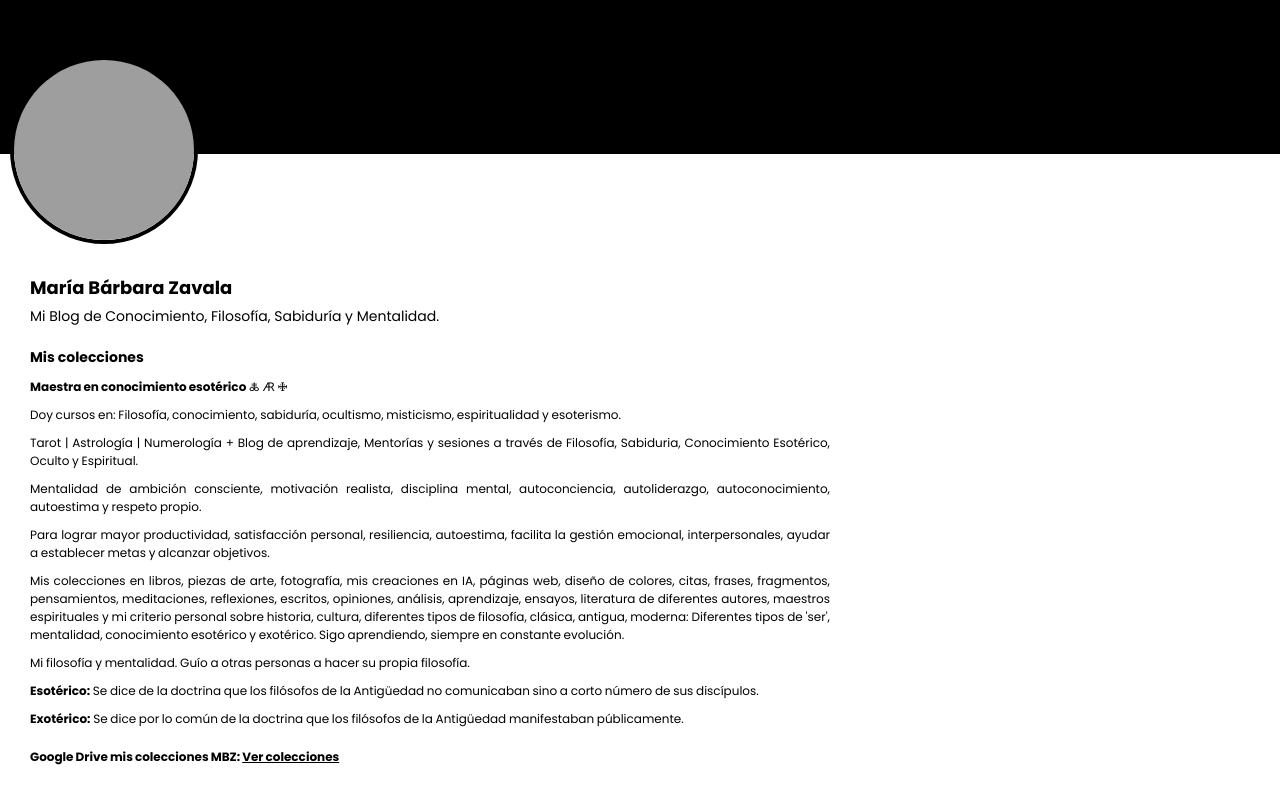
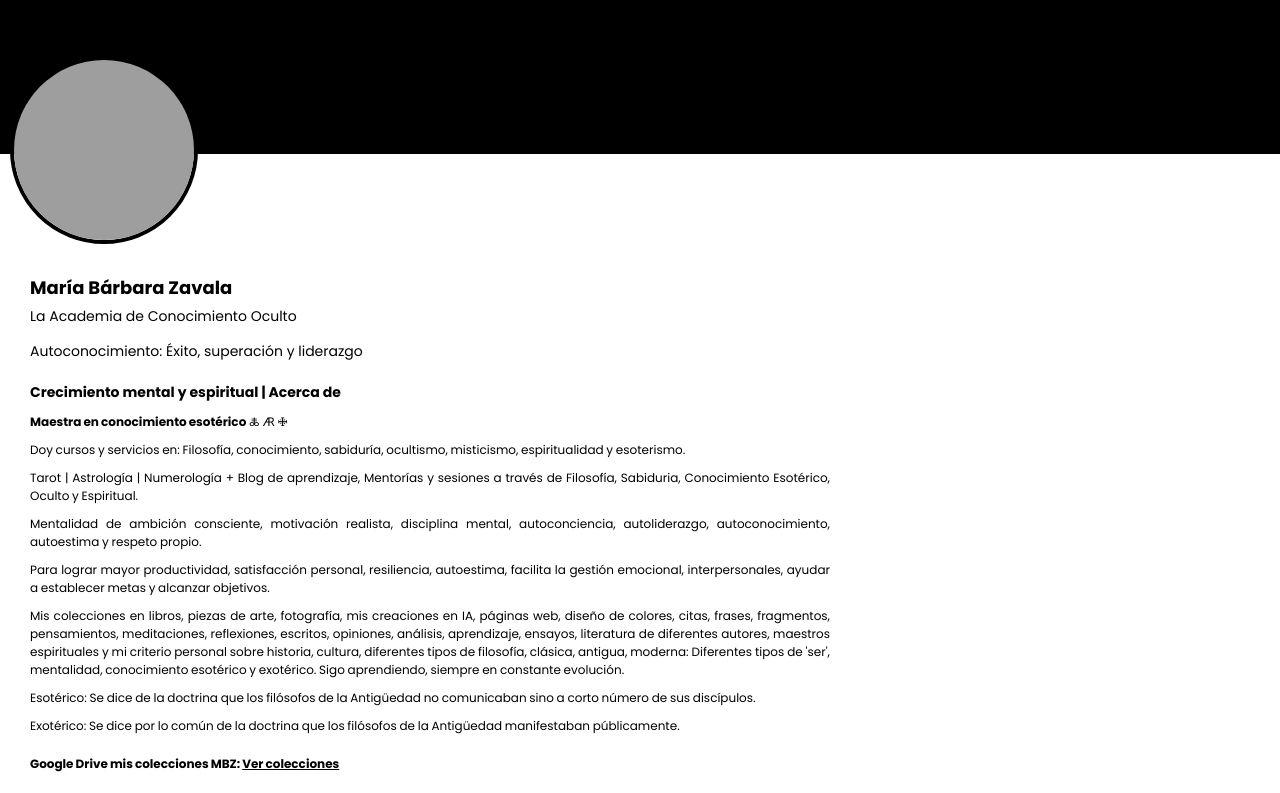
Before and after one commit to mariabarbarazav/mariabarbarazavaoc, a plain HTML site: page index.html in a window 1280 px wide. Shown: the part 146-939 px from the top of the page. Drawn offline with Linux system fonts and the light colour scheme; grey boxes are pictures that could not be loaded.

Commit message:
Actualizar index.html

```diff
--- a/index.html
+++ b/index.html
@@ -111,22 +111,22 @@
 </head>
 <body>
     <div class="cover">
-        <img src="https://i.postimg.cc/Rh5qk58K/file-000000007e2461f78ccbf3085c3ffef1.png" alt="Profile Picture" class="profile-pic">
+        <img src="https://i.postimg.cc/6pxmSKK1/file-00000000bc5062308ac20fda8d71332f.png" alt="Profile Picture" class="profile-pic">
     </div>
     <div class="content">
         <div class="name">María Bárbara Zavala</div>
-        <div class="subtitle">Mi Blog de Conocimiento, Filosofía, Sabiduría y Mentalidad. </div>
-        <div class="section-title">Mis colecciones</div>
+        <div class="subtitle">La Academia de Conocimiento Oculto
+                             <p>Autoconocimiento: Éxito, superación y liderazgo</div>
+        <div class="section-title">Crecimiento mental y espiritual | Acerca de</div>
         <div class="bio">
             <p><strong>Maestra en conocimiento esotérico</strong> 🜏 🜇 🜋</p>
-            <p>Doy cursos en: Filosofía, conocimiento, sabiduría, ocultismo, misticismo, espiritualidad y esoterismo.</p>
+            <p>Doy cursos y servicios en: Filosofía, conocimiento, sabiduría, ocultismo, misticismo, espiritualidad y esoterismo.
             <p>Tarot | Astrología | Numerología + Blog de aprendizaje, Mentorías y sesiones a través de Filosofía, Sabiduria, Conocimiento Esotérico, Oculto y Espiritual.</p>
             <p>Mentalidad de ambición consciente, motivación realista, disciplina mental, autoconciencia, autoliderazgo, autoconocimiento, autoestima y respeto propio.</p>
             <p>Para lograr mayor productividad, satisfacción personal, resiliencia, autoestima, facilita la gestión emocional, interpersonales, ayudar a establecer metas y alcanzar objetivos.</p>
             <p>Mis colecciones en libros, piezas de arte, fotografía, mis creaciones en IA, páginas web, diseño de colores, citas, frases, fragmentos, pensamientos, meditaciones, reflexiones, escritos, opiniones, análisis, aprendizaje, ensayos, literatura de diferentes autores, maestros espirituales y mi criterio personal sobre historia, cultura, diferentes tipos de filosofía, clásica, antigua, moderna: Diferentes tipos de 'ser', mentalidad, conocimiento esotérico y exotérico. Sigo aprendiendo, siempre en constante evolución.</p>
-            <p>Mi filosofía y mentalidad. Guío a otras personas a hacer su propia filosofía.</p>
-            <p><strong>Esotérico:</strong> Se dice de la doctrina que los filósofos de la Antigüedad no comunicaban sino a corto número de sus discípulos.</p>
-            <p><strong>Exotérico:</strong> Se dice por lo común de la doctrina que los filósofos de la Antigüedad manifestaban públicamente.</p>
+            <p>Esotérico: Se dice de la doctrina que los filósofos de la Antigüedad no comunicaban sino a corto número de sus discípulos.
+            <p>Exotérico: Se dice por lo común de la doctrina que los filósofos de la Antigüedad manifestaban públicamente.</p>
         </div>
         <div class="link">
             <strong>Google Drive mis colecciones MBZ:</strong> <a href="https://drive.google.com/drive/folders/1UEKf50uZjv4vN1SRgZTP1MF3_o5FwRWM" target="_blank">Ver colecciones</a>
```
